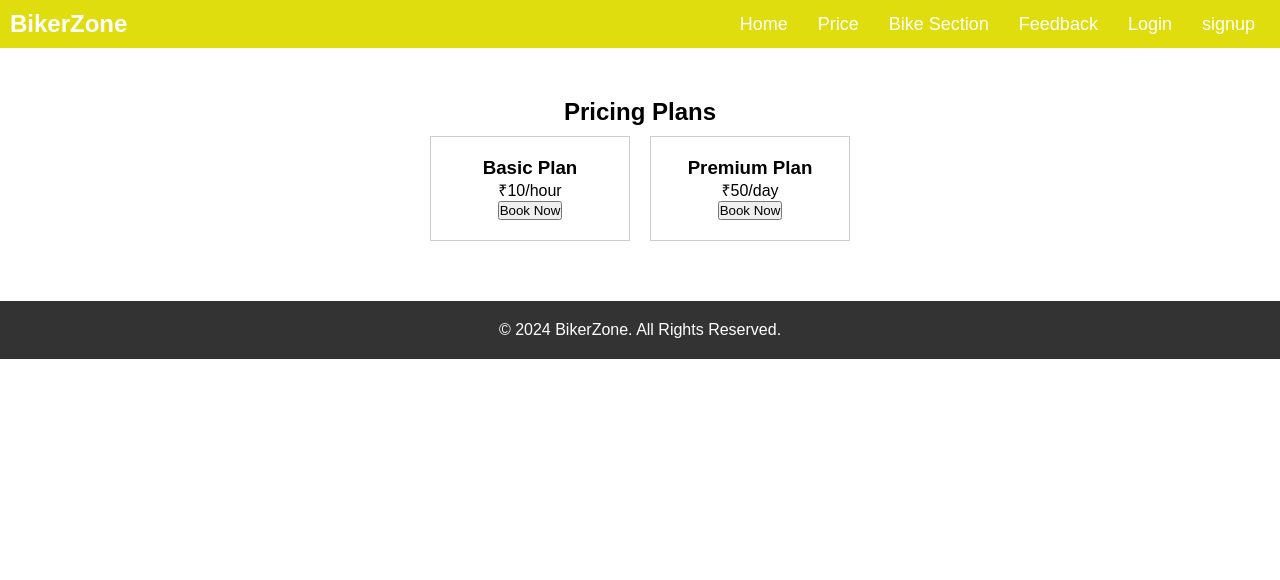
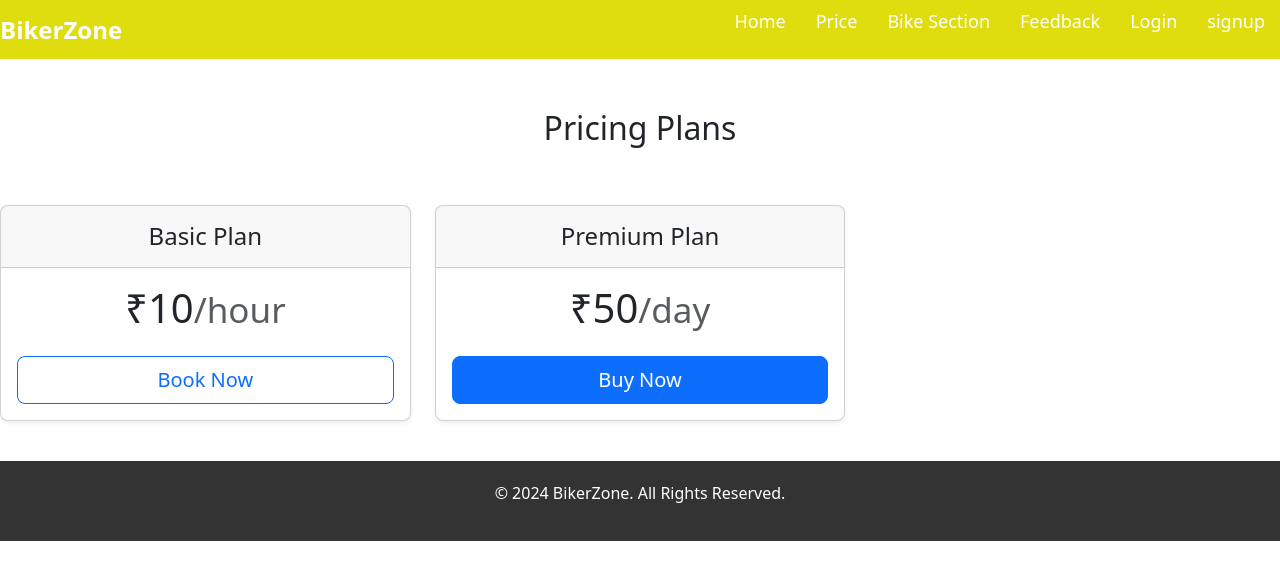
Before and after one commit to manoj-yg/Bike-Rental-project, a plain HTML site: page prices.html in a window 1280 px wide. Drawn offline with nearby package versions, Linux system fonts and the light colour scheme.

Commit message:
initial commit by gagan

```diff
--- a/prices.html
+++ b/prices.html
@@ -5,6 +5,7 @@
     <meta name="viewport" content="width=device-width, initial-scale=1.0">
     <title>BikerZone - Prices</title>
     <link rel="stylesheet" href="style.css">
+    <link href="https://cdn.jsdelivr.net/npm/bootstrap@5.3.3/dist/css/bootstrap.min.css" rel="stylesheet" integrity="sha384-QWTKZyjpPEjISv5WaRU9OFeRpok6YctnYmDr5pNlyT2bRjXh0JMhjY6hW+ALEwIH" crossorigin="anonymous">
 </head>
 <body>
     <!-- Navbar -->
@@ -23,23 +24,50 @@
     <!-- Price Section -->
     <section class="section">
         <h2>Pricing Plans</h2>
-        <div class="pricing">
-            <div class="price-card">
-                <h3>Basic Plan</h3>
-                <p>₹10/hour</p>
-                <button>Book Now</button>
-            </div>
-            <div class="price-card">
-                <h3>Premium Plan</h3>
-                <p>₹50/day</p>
-                <button>Book Now</button>
-            </div>
         </div>
     </section>
 
+
+    <main>
+        <div class="row row-cols-1 row-cols-md-3 mb-3 text-center">
+          <div class="col">
+            <div class="card mb-4 rounded-3 shadow-sm">
+              <div class="card-header py-3">
+                <h4 class="my-0 fw-normal">Basic Plan</h4>
+              </div>
+              <div class="card-body">
+                <h1 class="card-title pricing-card-title">₹10<small class="text-body-secondary fw-light">/hour</small></h1>
+                <ul class="list-unstyled mt-3 mb-4">
+                  <li></li>
+                </ul>
+                <button type="button" class="w-100 btn btn-lg btn-outline-primary">Book Now</button>
+              </div>
+            </div>
+          </div>
+          <div class="col">
+            <div class="card mb-4 rounded-3 shadow-sm">
+              <div class="card-header py-3">
+                <h4 class="my-0 fw-normal">Premium Plan</h4>
+              </div>
+              <div class="card-body">
+                <h1 class="card-title pricing-card-title">₹50<small class="text-body-secondary fw-light">/day</small></h1>
+                <ul class="list-unstyled mt-3 mb-4">
+                  <li></li>
+                </ul>
+                <button type="button" class="w-100 btn btn-lg btn-primary">Buy Now</button>
+              </div>
+            </div>
+          </div>
+
+              </tr>
+            </tbody>
+          </table>
+        </div>
+        </main>
     <!-- Footer -->
     <footer>
         <p>&copy; 2024 BikerZone. All Rights Reserved.</p>
     </footer>
+    <script src="https://cdn.jsdelivr.net/npm/bootstrap@5.3.3/dist/js/bootstrap.bundle.min.js" integrity="sha384-YvpcrYf0tY3lHB60NNkmXc5s9fDVZLESaAA55NDzOxhy9GkcIdslK1eN7N6jIeHz" crossorigin="anonymous"></script>
 </body>
 </html>
```
